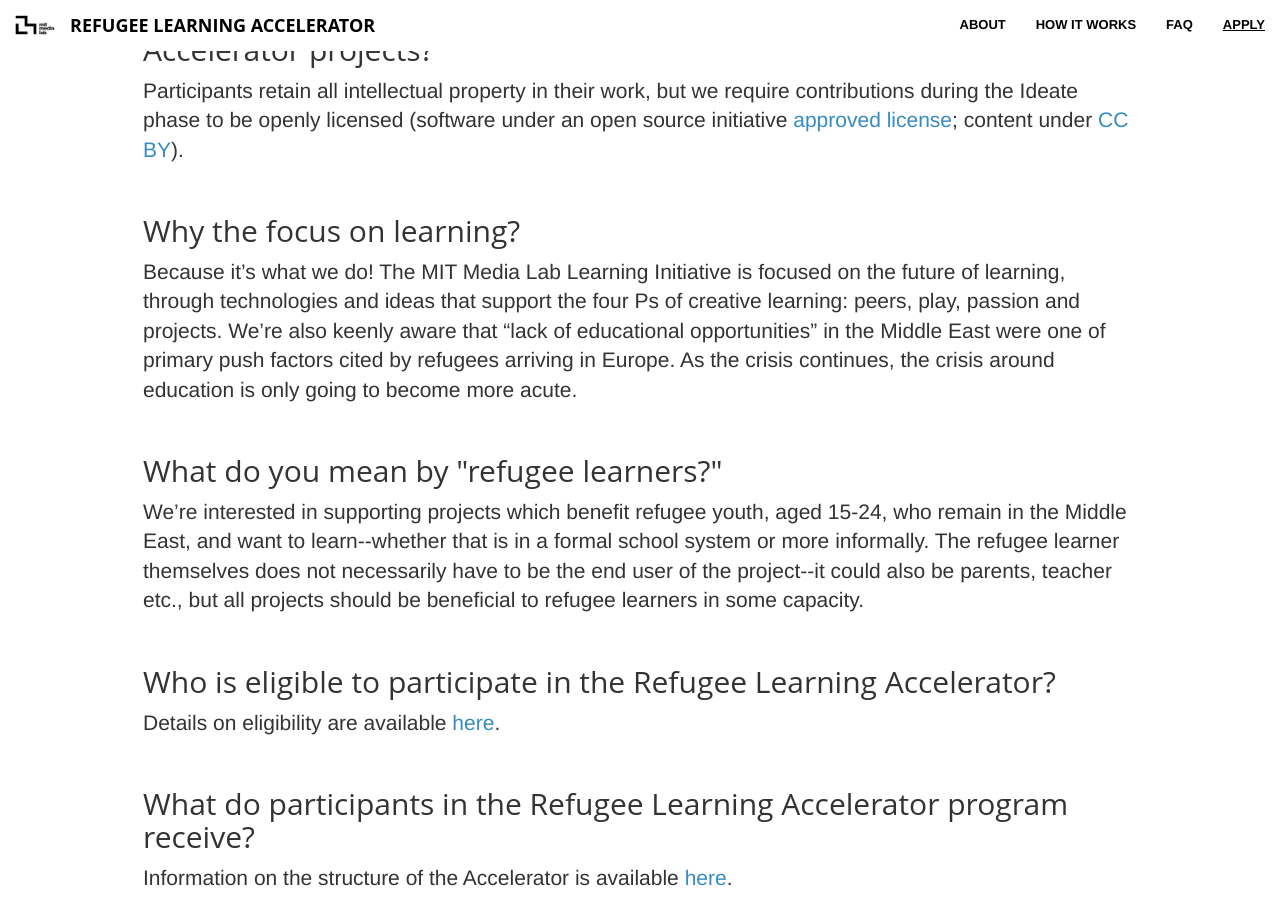
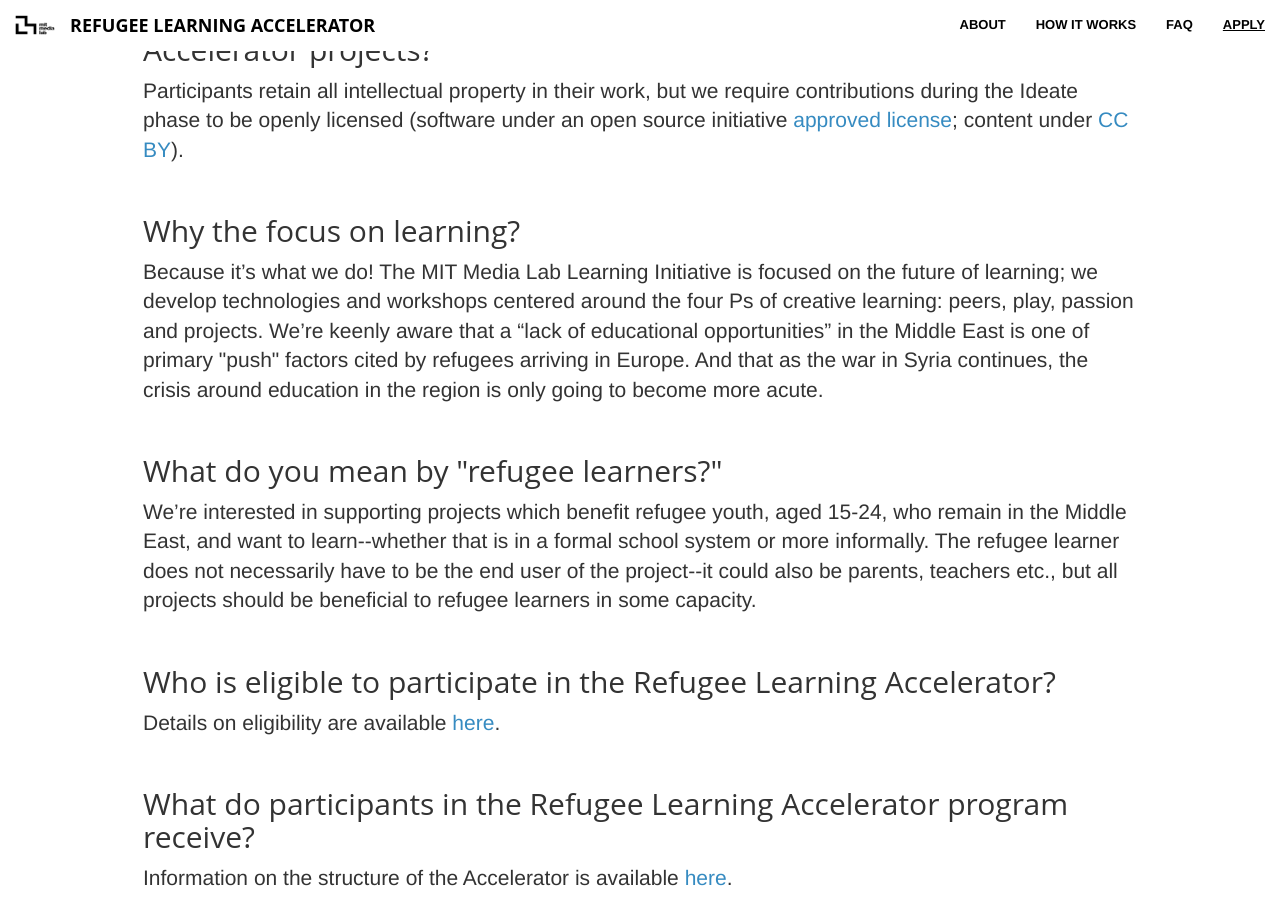
Before and after one commit to Refugee-Learning-Accelerator/Refugee-Learning-Accelerator.github.io, a Jekyll site: the page FAQ/index.html, which Jekyll copies as it is, in a window 1280 px wide and 900 px high, scrolled down 2748 px. Built offline with Jekyll 4.4.1, drawn with Linux system fonts in a browser that asks for light colours; nearby versions of some CDN libraries.

Commit message:
Update index.html

```diff
--- a/FAQ/index.html
+++ b/FAQ/index.html
@@ -76,9 +76,9 @@
 	<h2>Does MIT own the intellectual property of Refugee Learning Accelerator projects?</h2>
 	<p class="QA">Participants retain all intellectual property in their work, but we require contributions during the Ideate phase to be openly licensed (software under an open source initiative <a href="https://opensource.org/licenses" class="class2">approved license</a>; content under <a href="https://creativecommons.org/licenses/by/4.0/" class="class2">CC BY</a>). </p>
 	<h2>Why the focus on learning?</h2>
-	<p class="QA">Because it’s what we do! The MIT Media Lab Learning Initiative is focused on the future of learning, through technologies and ideas that support the four Ps of creative learning: peers, play, passion and projects. We’re also keenly aware that “lack of educational opportunities” in the Middle East were one of primary push factors cited by refugees arriving in Europe. As the crisis continues, the crisis around education is only going to become more acute.  </p>
+	<p class="QA">Because it’s what we do! The MIT Media Lab Learning Initiative is focused on the future of learning; we develop technologies and workshops centered around the four Ps of creative learning: peers, play, passion and projects. We’re keenly aware that a “lack of educational opportunities” in the Middle East is one of primary "push" factors cited by refugees arriving in Europe. And that as the war in Syria continues, the crisis around education in the region is only going to become more acute. </p>
 	<h2>What do you mean by "refugee learners?"</h2>
-	<p class="QA">We’re interested in supporting projects which benefit refugee youth, aged 15-24, who remain in the Middle East, and want to learn--whether that is in a formal school system or more informally. The refugee learner themselves does not necessarily have to be the end user of the project--it could also be parents, teacher etc., but all projects should be beneficial to refugee learners in some capacity.</p>
+	<p class="QA">We’re interested in supporting projects which benefit refugee youth, aged 15-24, who remain in the Middle East, and want to learn--whether that is in a formal school system or more informally. The refugee learner does not necessarily have to be the end user of the project--it could also be parents, teachers etc., but all projects should be beneficial to refugee learners in some capacity.</p>
 	<h2>Who is eligible to participate in the Refugee Learning Accelerator?</h2>
 	<p class="QA">Details on eligibility are available <a class="class2" href="/apply">here</a>.</p>
 	<h2>What do participants in the Refugee Learning Accelerator program receive?</h2>
```
